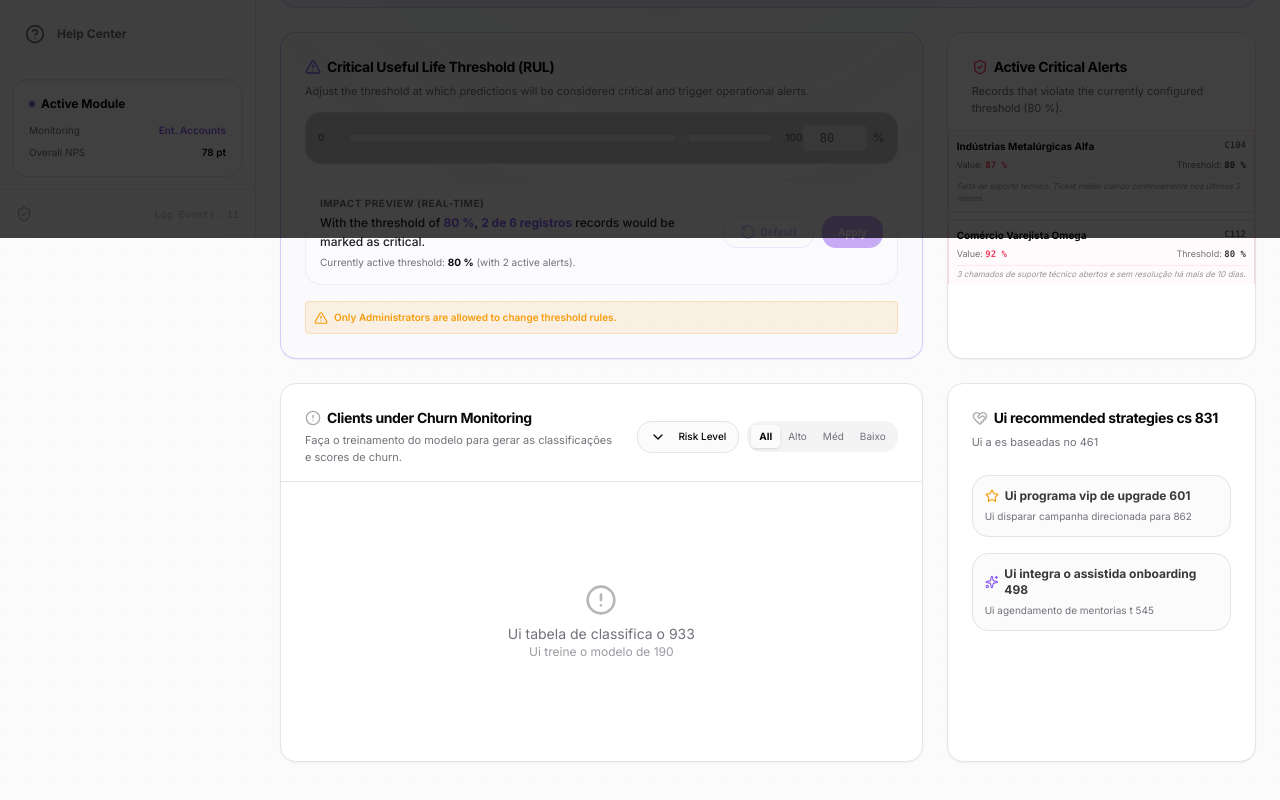
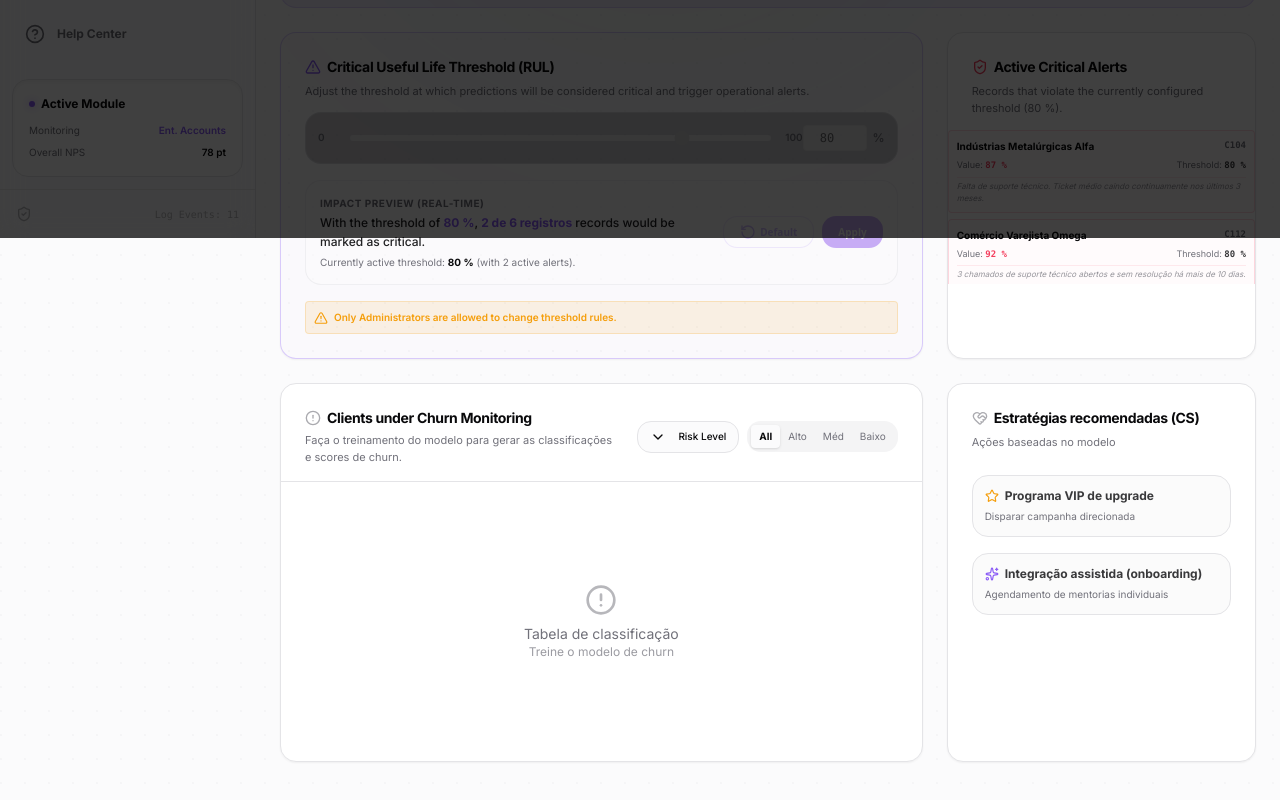
Before and after one commit to gabriellsnts/spam-project, a Next.js app: page /churn in a window 1280 px wide. Shown: the part 562-1362 px from the top of the page. Built offline with nearby package versions, Linux system fonts and the light colour scheme; sample sign-in values are in the browser's storage.

Commit message:
fix: correcao de textos na parte inferior de retencao

```diff
--- a/src/app/(domains)/churn/page.tsx
+++ b/src/app/(domains)/churn/page.tsx
@@ -319,7 +319,7 @@ export default function ChurnPage() {
                     </CardTitle>
                     <CardDescription className="text-[11px] text-muted-foreground mt-1">
                       {activeModel ? (
-                        <>{t("ui_modelo_ativo_548")}<strong>{activeModel.modelId}</strong> {t("ui_com_acur_cia_de_525")}<strong>{((activeModel.metrics.accuracy || 0) * 100).toFixed(1)}%</strong>.</>
+                        <>Modelo Ativo <strong>{activeModel.modelId}</strong> com acurácia de <strong>{((activeModel.metrics.accuracy || 0) * 100).toFixed(1)}%</strong>.</>
                       ) : (
                         "Faça o treinamento do modelo para gerar as classificações e scores de churn."
                       )}
@@ -355,8 +355,8 @@ export default function ChurnPage() {
                 {!activeModel ? (
                    <div className="h-[280px] w-full flex flex-col items-center justify-center text-muted-foreground border-t border-border bg-muted/5">
                      <AlertCircle className="h-8 w-8 mb-2 opacity-50" />
-                     <p className="text-sm">{t("ui_tabela_de_classifica_o_933")}</p>
-                     <p className="text-xs opacity-70">{t("ui_treine_o_modelo_de_190")}</p>
+                     <p className="text-sm">Tabela de classificação</p>
+                     <p className="text-xs opacity-70">Treine o modelo de churn</p>
                    </div>
                 ) : (
                   <div className="divide-y divide-border border-t border-border">
@@ -379,15 +379,15 @@ export default function ChurnPage() {
                                 <span className={`w-2 h-2 rounded-full ${risk === 'high' ? 'bg-rose-500' : risk === 'medium' ? 'bg-amber-500' : 'bg-emerald-500'}`} />
                               </div>
                               <div className="text-[10px] text-muted-foreground flex items-center gap-2">
-                                <span className="font-mono">{t("ui_id_371")}{c.id}</span>
+                                <span className="font-mono">ID: {c.id}</span>
                                 <span>•</span>
-                                <span>{t("ui_ltv_133")}<strong className="text-muted-foreground/90">{c.ltv}</strong></span>
+                                <span>LTV: <strong className="text-muted-foreground/90">{c.ltv}</strong></span>
                               </div>
                             </div>
 
                             <div className="flex items-center gap-6 sm:ml-auto">
                               <div className="text-right">
-                                <div className="text-[9px] text-muted-foreground font-semibold uppercase">{t("ui_churn_score_741")}</div>
+                                <div className="text-[9px] text-muted-foreground font-semibold uppercase">Churn Score</div>
                                 <div className={`text-sm font-black font-mono ${
                                   risk === 'high' ? "text-rose-500" : risk === 'medium' ? "text-amber-500" : "text-emerald-500"
                                 }`}>{c.score}%</div>
@@ -410,7 +410,7 @@ export default function ChurnPage() {
                                   <div className="text-[10px] text-muted-foreground font-semibold uppercase mb-1">{t("recommended_action")}</div>
                                   <div className="flex items-center justify-between bg-background p-2.5 rounded border border-border/60">
                                     <span className="text-xs font-bold text-violet-500">{c.action}</span>
-                                    <Button size="sm" variant="ghost" className="h-6 text-[10px]">{t("ui_assign_task_382")}</Button>
+                                    <Button size="sm" variant="ghost" className="h-6 text-[10px]">Atribuir tarefa</Button>
                                   </div>
                                 </div>
                               </div>
@@ -428,32 +428,32 @@ export default function ChurnPage() {
               <CardHeader>
                 <CardTitle className="text-sm font-bold text-foreground flex items-center gap-1.5">
                   <HeartHandshake className="h-4 w-4 text-muted-foreground/60" />
-                  {t("ui_recommended_strategies_cs_831")}</CardTitle>
+                  Estratégias recomendadas (CS)</CardTitle>
                 <CardDescription className="text-[11px] text-muted-foreground">
-                  {t("ui_a_es_baseadas_no_461")}</CardDescription>
+                  Ações baseadas no modelo</CardDescription>
               </CardHeader>
               <CardContent className="space-y-4">
                 <div className="p-3 bg-muted/40 border border-border rounded-lg space-y-1 text-xs">
                   <div className="flex items-center gap-1.5 text-foreground/80 font-bold">
                     <Star className="h-3.5 w-3.5 text-amber-500" />
-                    {t("ui_programa_vip_de_upgrade_601")}</div>
+                    Programa VIP de upgrade</div>
                   <p className="text-muted-foreground text-[10px] leading-relaxed">
-                    {t("ui_disparar_campanha_direcionada_para_862")}</p>
+                    Disparar campanha direcionada</p>
                 </div>
 
                 <div className="p-3 bg-muted/40 border border-border rounded-lg space-y-1 text-xs">
                   <div className="flex items-center gap-1.5 text-foreground/80 font-bold">
                     <Sparkles className="h-3.5 w-3.5 text-violet-500" />
-                    {t("ui_integra_o_assistida_onboarding_498")}</div>
+                    Integração assistida (onboarding)</div>
                   <p className="text-muted-foreground text-[10px] leading-relaxed">
-                    {t("ui_agendamento_de_mentorias_t_545")}</p>
+                    Agendamento de mentorias individuais</p>
                 </div>
 
                 {churnSimulated && (
                   <div className="p-3 bg-rose-500/10 border border-rose-500/25 rounded-lg text-[10px] text-rose-500 animate-pulse flex items-start gap-2">
                     <AlertCircle className="h-4 w-4 shrink-0 mt-0.5" />
                     <div>
-                      <strong>{t("ui_alerta_de_churn_cr_17")}</strong> {t("ui_o_cliente_777")}<em>{t("ui_tecnologia_avan_ada_beta_323")}</em> {t("ui_est_em_inatividade_total_402")}</div>
+                      <strong>ALERTA DE CHURN</strong> O cliente <em>Tecnologia Avançada Beta</em> está em inatividade total.</div>
                   </div>
                 )}
               </CardContent>
@@ -506,9 +506,9 @@ export default function ChurnPage() {
               </div>
 
               <div className="p-3 bg-muted/40 border border-border/80 rounded-xl text-xs space-y-2">
-                <div className="font-bold text-foreground">{t("ui_cen_rio_de_estresse_383")}</div>
+                <div className="font-bold text-foreground">Cenário de Estresse</div>
                 <div className="text-muted-foreground text-[10px]">
-                  {t("ui_status_729")}<strong className={churnSimulated ? "text-rose-500 animate-pulse" : "text-emerald-500"}>{churnSimulated ? "SIMULATED CHURN ACTIVE" : "NORMAL"}</strong>
+                  Status: <strong className={churnSimulated ? "text-rose-500 animate-pulse" : "text-emerald-500"}>{churnSimulated ? "SIMULATED CHURN ACTIVE" : "NORMAL"}</strong>
                 </div>
               </div>
             </CardContent>
@@ -527,7 +527,7 @@ export default function ChurnPage() {
                       {t("residuals_diagnostic")}
                     </CardTitle>
                     <CardDescription className="text-[11px] text-muted-foreground">
-                      {t("ui_matriz_de_confus_o_756")}</CardDescription>
+                      Matriz de Confusão</CardDescription>
                   </CardHeader>
                   <CardContent>
                     <ConfusionMatrixView model={activeModel} />
```
Also changed, not shown: 1 other file (tests, documents, lock files or other folders).
